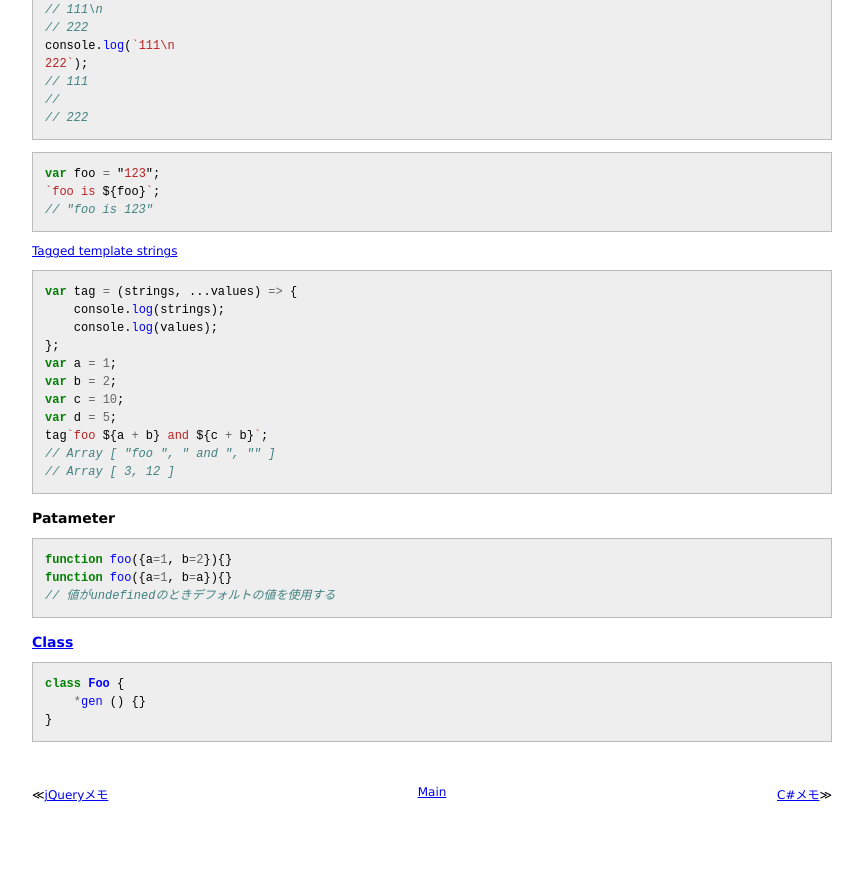
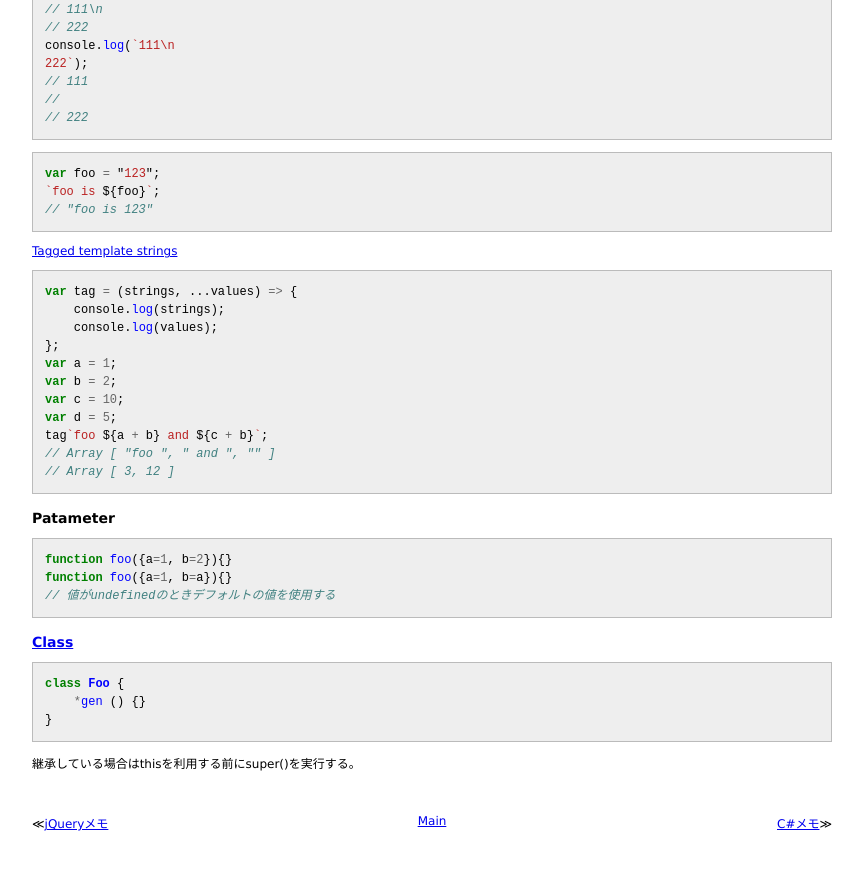
Before and after one commit to 38elements/38elements.github.com, a Jekyll site: the page built from _posts/2014-10-22-es6.md, in a window 1280 px wide and 900 px high, scrolled down 2117 px. Shown: the top 870 px of the window, without its empty margins (208-1071 px from the left). Built offline with Jekyll 4.4.1, drawn with Linux system fonts in a browser that asks for light colours; Markdown is read by kramdown in place of the engine named in the settings.

Commit message:
Update 2014-10-22-es6.md

```diff
--- a/_posts/2014-10-22-es6.md
+++ b/_posts/2014-10-22-es6.md
@@ -158,3 +158,4 @@ class Foo {
     *gen () {}
 }
 {% endhighlight %}
+継承している場合はthisを利用する前にsuper()を実行する。
```
